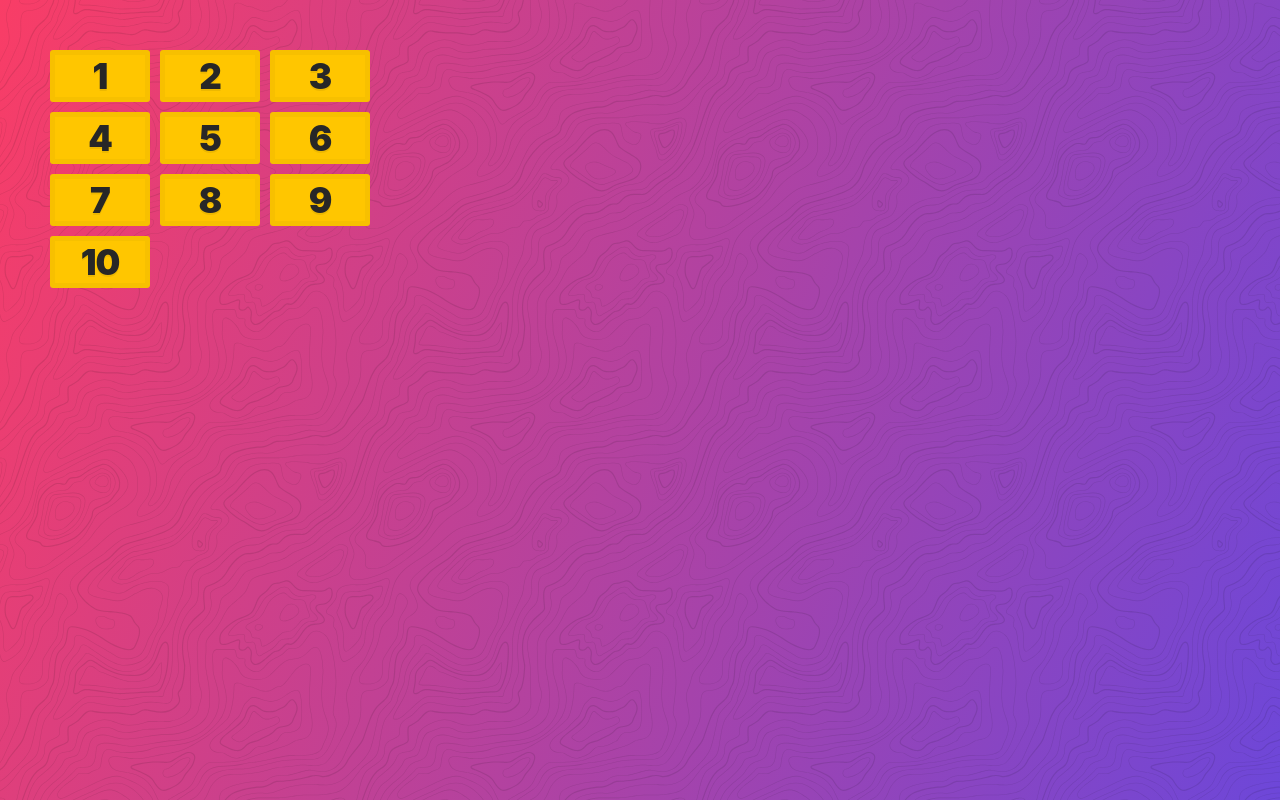
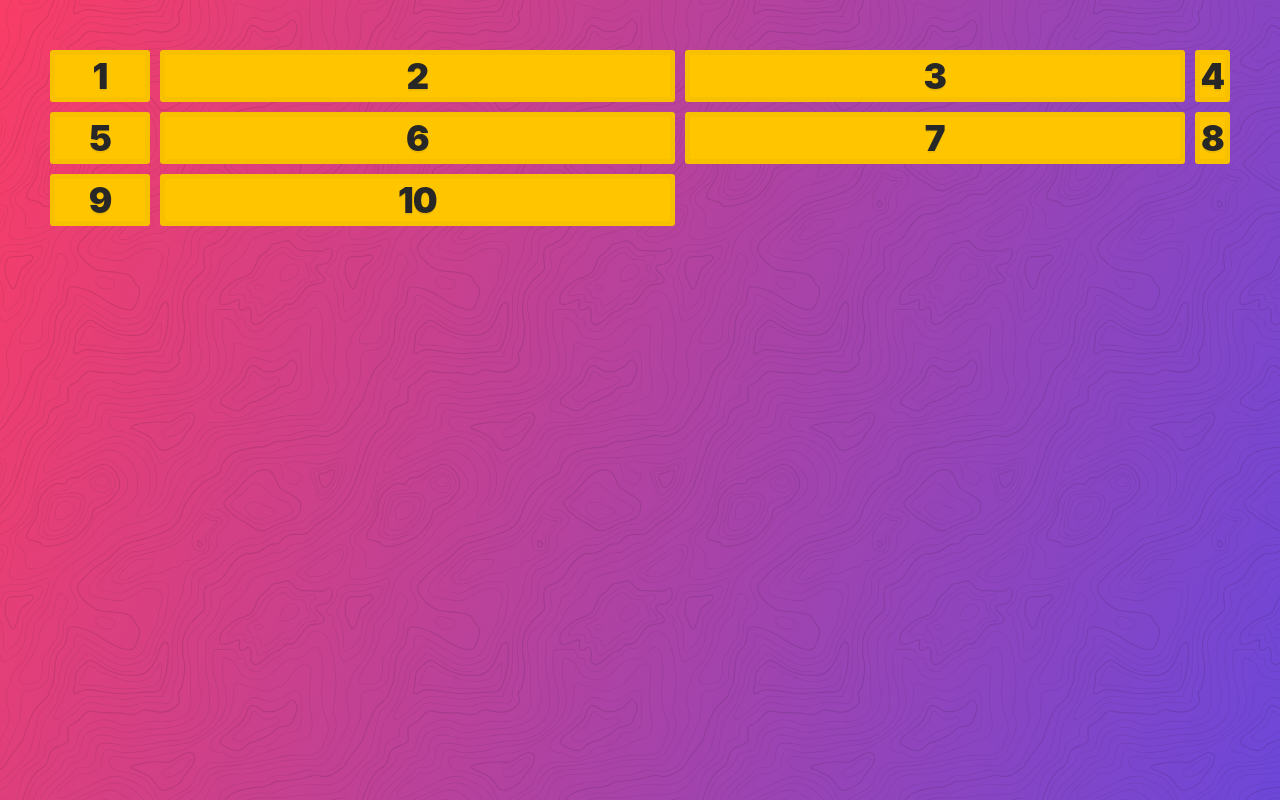
Before and after one commit to jcarlosj/CSSGrid-Web-WB, a website: page 03-Fundamentos-CSS-Grid/index.html in a window 1280 px wide. Drawn offline with Linux system fonts and the light colour scheme.

Commit message:
[+] 03-Fundamentos CSS Grid (columnas variables)

```diff
--- a/03-Fundamentos-CSS-Grid/index.html
+++ b/03-Fundamentos-CSS-Grid/index.html
@@ -24,7 +24,7 @@
     <style>
         .container {
             display: grid;
-            grid-template-columns: repeat( 3, 100px );
+            grid-template-columns: 100px auto 50rem 3%;
             grid-gap: 10px;
         }
     </style>
```
